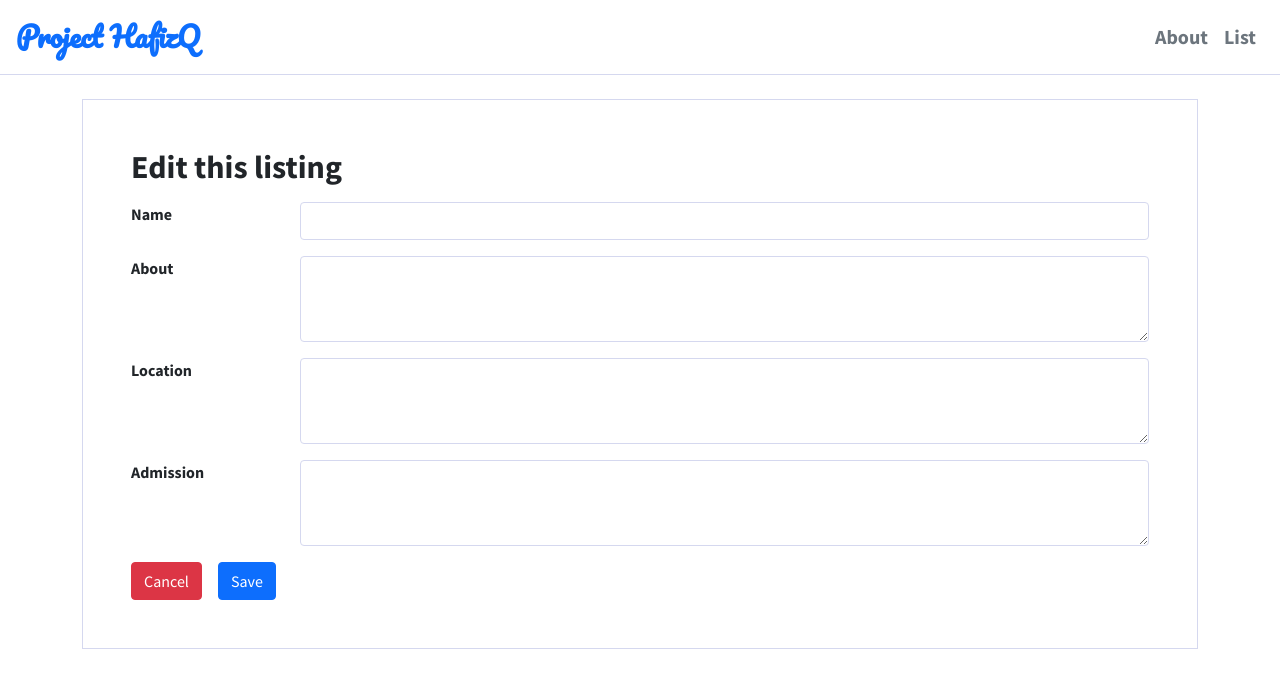
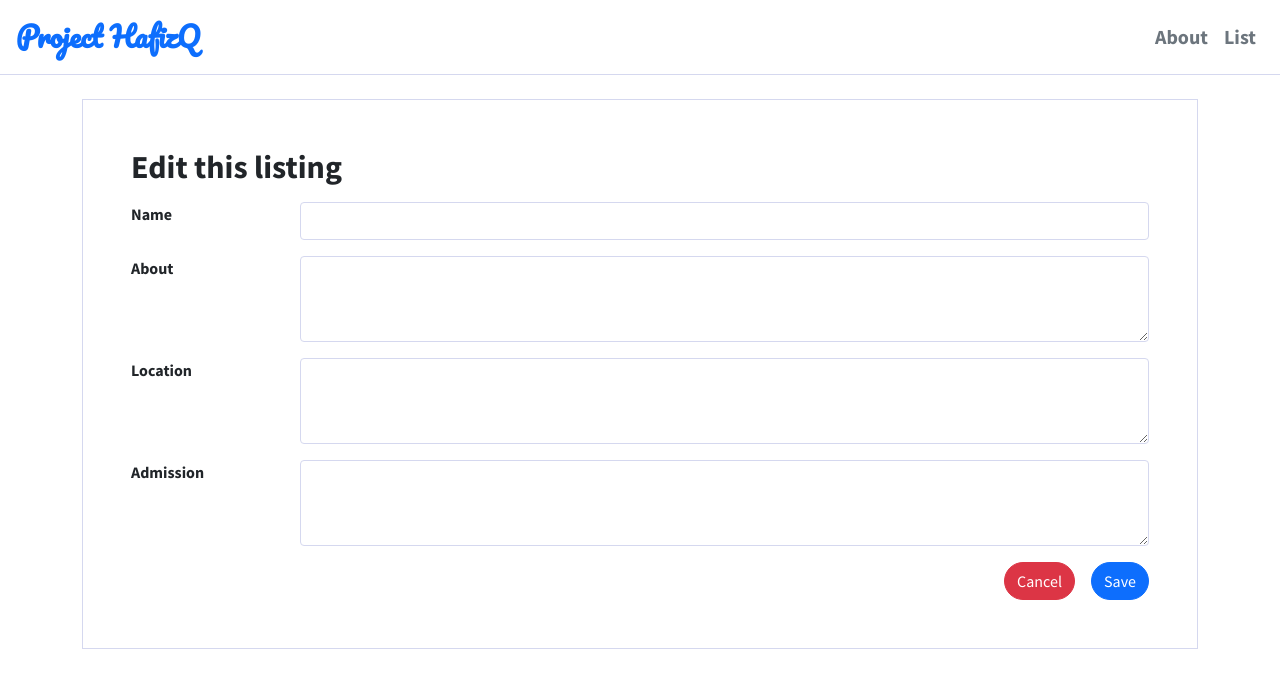
Before and after one commit to ammar-ahmed22/Project-HAFIZQ, a React (Create React App) app in the folder client/: page /edit/1 in a window 1280 px wide. Shown: the top 688 px of the page. Built offline with nearby package versions, Linux system fonts and the light colour scheme; no server answers.

Commit message:
footer + small styling updates

```diff
--- /dev/null
+++ b/client/src/components/Footer.js
@@ -0,0 +1,12 @@
+import '../css/footer.css'
+import React from 'react';
+
+const Footer = () => {
+    return (
+        <div className="footer py-4 mt-3 d-flex align-items-center justify-content-center">
+            <p className="text-center text-secondary m-0">Created by Ammar Ahmed. For Dreamschools.</p>
+        </div>
+    );
+}
+
+export default Footer;
--- a/client/src/components/Listing.js
+++ b/client/src/components/Listing.js
@@ -5,6 +5,7 @@ import * as api from "../functions/api";
 
 import Nav from "./Nav";
 import Loading from "./Loading";
+import Footer from "./Footer";
 
 const Listing = ({ match }) => {
 
@@ -60,6 +61,7 @@ const Listing = ({ match }) => {
                 <h3>Admission</h3>
                 <p>{listing.admission}</p>
             </section>
+            <Footer />
             </>
         )
     }else{
@@ -69,7 +71,7 @@ const Listing = ({ match }) => {
             <div className="container container loading-cont d-flex justify-content-center align-items-center">
                 <Loading />
             </div>
-
+            <Footer />
             </>
         )
 
--- a/client/src/components/Main.js
+++ b/client/src/components/Main.js
@@ -3,6 +3,7 @@ import React, { useEffect, useState } from 'react';
 
 import Nav from "./Nav";
 import Loading from "./Loading";
+import Footer from "./Footer";
 import * as api from "../functions/api";
 
 const Main = ({ history }) => {
@@ -38,7 +39,7 @@ const Main = ({ history }) => {
                 {
                     listings.map((item, index) =>{
                         return (
-                            <div className="listing my-2" key={index} onClick={e => onClickHandler(e, item._id)}>
+                            <div className="listing my-4" key={index} onClick={e => onClickHandler(e, item._id)}>
                                 <div className="row">
                                     <div className="col-md-4 col-12 listing-image-box">
                                         <img src={item.image} alt="" className="img-fluid listing-image" />
@@ -61,6 +62,7 @@ const Main = ({ history }) => {
                     })
                 }
             </section>
+            <Footer />
             </>
         );
     }else{
@@ -70,7 +72,7 @@ const Main = ({ history }) => {
             <div className="container loading-cont d-flex justify-content-center align-items-center">
                 <Loading />
             </div>
-
+            <Footer />
             </>
         )
     }
--- a/client/src/components/UpdateListing.js
+++ b/client/src/components/UpdateListing.js
@@ -64,9 +64,9 @@ const UpdateListing = ({ match, history }) => {
             <textarea  className="form-control" id="admission" rows="3" value={listing.admission} onChange={e => setListing({...listing, admission: e.target.value})}></textarea>
           </div>
 
-          <div className="d-flex">
-            <button className="btn btn-danger me-2" onClick={onCancelHandler}>Cancel</button>
-            <button className="btn btn-primary ms-2" type="submit">Save</button>
+          <div className="d-flex justify-content-end">
+            <button className="btn btn-danger me-2 rounded rounded-pill" onClick={onCancelHandler}>Cancel</button>
+            <button className="btn btn-primary ms-2 rounded rounded-pill" type="submit">Save</button>
           </div>
 
         </form>
--- /dev/null
+++ b/client/src/css/footer.css
@@ -0,0 +1,3 @@
+.footer{
+    border-top: 1px solid var(--border);
+}
--- a/client/src/css/listing.css
+++ b/client/src/css/listing.css
@@ -1,8 +1,14 @@
 .mainimg{
     position: relative;
     z-index: 1;
+    /* max-height: 50vh; */
 }
 
+.mainimg img{
+    max-height: 50vh;
+    object-fit: cover;
+    object-position: center;
+}
 
 
 @keyframes slideUp{
--- a/client/src/css/main.css
+++ b/client/src/css/main.css
@@ -16,7 +16,6 @@
 .listing-image-box{
     position: relative;
     z-index: 1;
-
 }
 
 .listing-image-box:hover .listing-image-hover{
```
